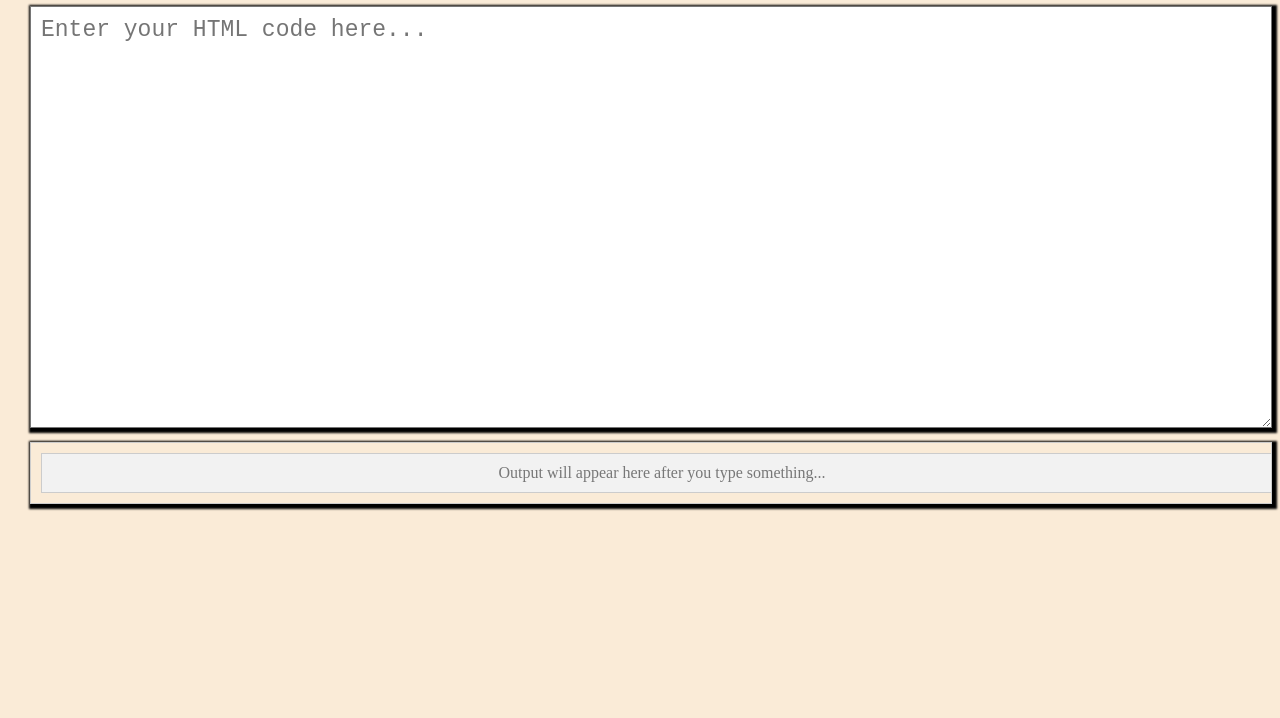
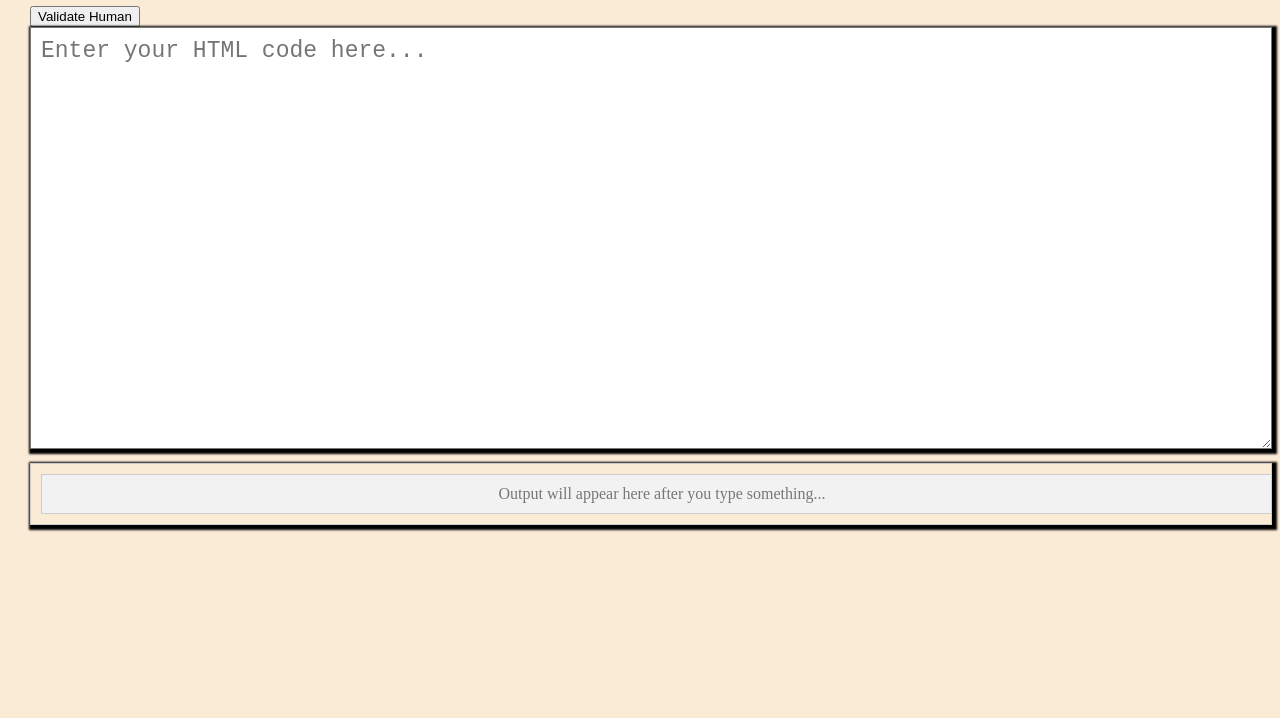
Before and after one commit to Sushanth-Hebri/Live-page-Loader, a plain HTML site: page index.html in a window 1280 px wide. Shown: the part 82-800 px from the top of the page. Drawn offline with Linux system fonts and the light colour scheme.

Commit message:
Update index.html

```diff
--- a/index.html
+++ b/index.html
@@ -56,6 +56,7 @@
 <body>
 
     <h1>Live Page loader(Sushanth)</h1>
+   <button onclick="validateHuman()">Validate Human</button>
   <textarea class="code-input" id="codeInput" placeholder="Enter your HTML code here..."></textarea>
   <div class="code-output" id="codeOutput">
     <div class="placeholder">Output will appear here after you type something...</div>
@@ -86,6 +87,39 @@
 
       outputFrame.style.height = outputFrame.contentWindow.document.body.scrollHeight + 'px';
     }
+
+    function validateHuman() {
+            // Get the image file from an input element or any other source
+            const fileInput = document.createElement('input');
+            fileInput.type = 'file';
+            fileInput.accept = 'image/*'; // Accept image files only
+            fileInput.onchange = function(event) {
+                const file = event.target.files[0];
+                if (!file) return;
+
+                // Create form data to send the image
+                const formData = new FormData();
+                formData.append('file', file);
+
+                // Send the image to the specified URL
+                fetch('https://sushanthhebri.pythonanywhere.com/predict', {
+                    method: 'POST',
+                    body: formData
+                })
+                .then(response => response.json())
+                .then(data => {
+                    // Handle the response from the server
+                    console.log('Response from server:', data);
+                    alert('Prediction: ' + data.predicted_class);
+                })
+                .catch(error => {
+                    console.error('Error sending image:', error);
+                    alert('Error sending image. Please try again.');
+                });
+            };
+
+            fileInput.click(); // Trigger the file input click event
+        }
   </script>
 </body>
 </html>
```
